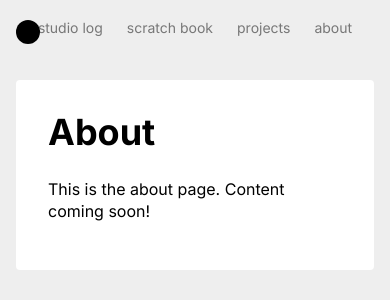
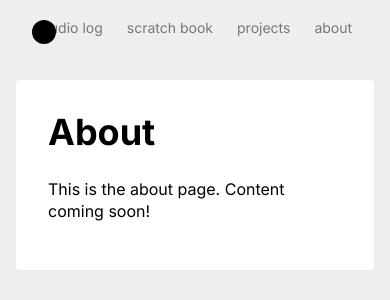
Before and after one commit to luismqueral/studio-queral, a Flask app: page /about in a window 390 px wide. Shown: the top 300 px of the page. Run offline with Flask 3, Linux system fonts and the light colour scheme; some libraries are stand-ins or nearby versions; some web fonts are replaced.

Commit message:
Align circle logo with content text margin
- Adjust circle position from left: 0 to left: 1rem on mobile
- Add media query for left: 2rem on larger screens
- Circle now aligns with content padding (pa3/pa4-ns) instead of header edge

```diff
--- a/templates/base.html
+++ b/templates/base.html
@@ -122,9 +122,16 @@
 
         .header-circle-container {
             position: absolute;
-            left: 0;
+            left: 1rem;
             display: flex;
             align-items: center;
+        }
+
+        /* Adjust circle position for larger screens to match content padding */
+        @media screen and (min-width: 30em) {
+            .header-circle-container {
+                left: 2rem;
+            }
         }
 
         .header-nav-container {
```
